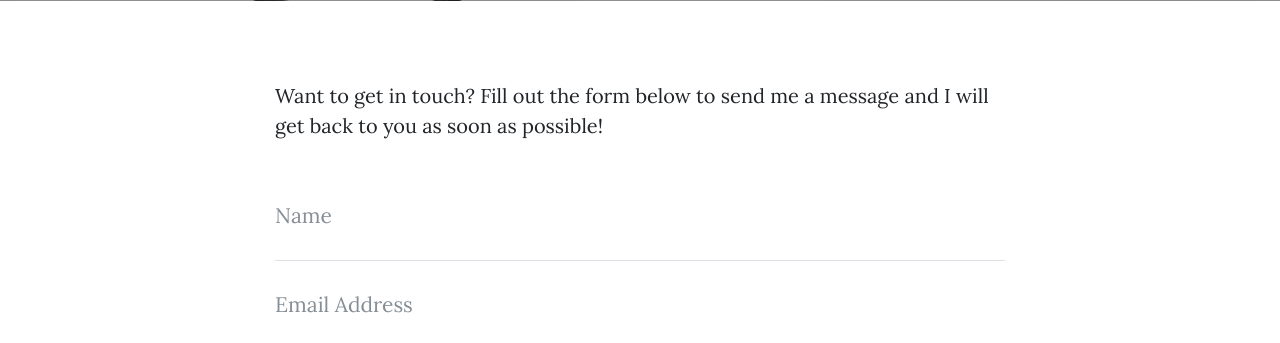
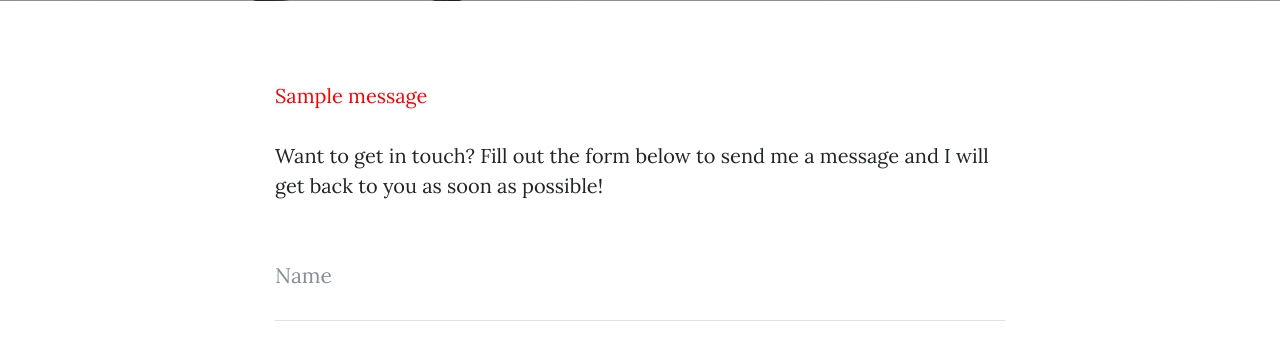
Before and after one commit to shabbirnayeem/Shabbirs-blog, a Flask app: page /contact in a window 1280 px wide. Shown: the part 531-874 px from the top of the page. Run offline with Flask 2, Linux system fonts and the light colour scheme; one stand-in notice (Sample message) is shown; some libraries are stand-ins or nearby versions.

Commit message:
Add the code to contact.html to show flash messages.

```diff
--- a/templates/contact.html
+++ b/templates/contact.html
@@ -29,6 +29,16 @@
 <div class="container">
   <div class="row">
     <div class="col-lg-8 col-md-10 mx-auto">
+<!--      To display the flash messages-->
+      {# displaying the flash message #}
+            {% with messages = get_flashed_messages() %}
+                {% if messages %}
+                    {% for meg in messages %}
+                        <p class="{{ category }}" style="color:red" > {{meg}} </p>
+                    {% endfor %}
+                {% endif %}
+            {% endwith %}
+
       <p>Want to get in touch? Fill out the form below to send me a message and I will get back to you as soon as
         possible!</p>
       <!-- Contact Form - Enter your email address on line 19 of the mail/contact_me.php file to make this form work. -->
```
